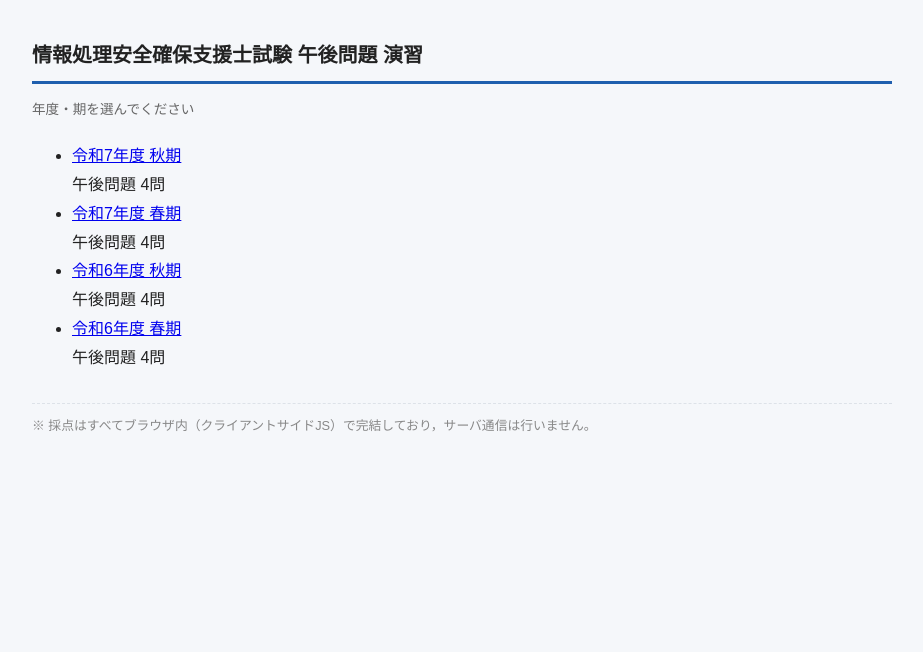
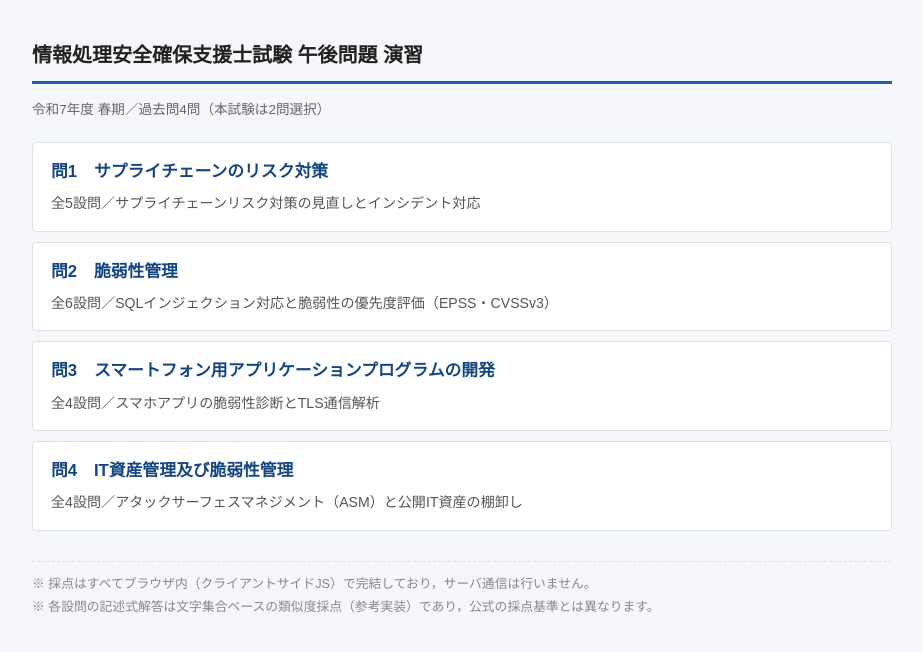
Before and after one commit to 132436243-droid/siensi, a plain HTML site: page index.html in a window 1280 px wide. Shown: the whole page, without its empty margins (178-1101 px from the left). Drawn offline with Linux system fonts and the light colour scheme.

Commit message:
Modify title and add past exam question section
Updated the title and added a new section for past exam questions with descriptions.

```diff
--- a/index.html
+++ b/index.html
@@ -3,21 +3,32 @@
 <head>
 <meta charset="UTF-8">
 <meta name="viewport" content="width=device-width, initial-scale=1.0">
-<title>情報処理安全確保支援士 午後問題演習</title>
+<title>情報処理安全確保支援士 午後問題演習｜令和7年度 春期</title>
 <link rel="stylesheet" href="assets/style.css">
 </head>
 <body>
 <div class="wrap">
   <h1>情報処理安全確保支援士試験 午後問題 演習</h1>
-  <div class="meta">年度・期を選んでください</div>
-  <ul class="exam-list">
-    <li><a href="r07-autumn/index.html">令和7年度 秋期</a><div class="desc">午後問題 4問</div></li>
-    <li><a href="r07-spring/index.html">令和7年度 春期</a><div class="desc">午後問題 4問</div></li>
-    <li><a href="r06-autumn/index.html">令和6年度 秋期</a><div class="desc">午後問題 4問</div></li>
-    <li><a href="r06-spring/index.html">令和6年度 春期</a><div class="desc">午後問題 4問</div></li>
+  <div class="meta">令和7年度 春期／過去問4問（本試験は2問選択）</div>
+
+  <ul class="q-list">
+    <li><a href="q1.html">問1　サプライチェーンのリスク対策</a>
+      <div class="desc">全5設問／サプライチェーンリスク対策の見直しとインシデント対応</div>
+    </li>
+    <li><a href="q2.html">問2　脆弱性管理</a>
+      <div class="desc">全6設問／SQLインジェクション対応と脆弱性の優先度評価（EPSS・CVSSv3）</div>
+    </li>
+    <li><a href="q3.html">問3　スマートフォン用アプリケーションプログラムの開発</a>
+      <div class="desc">全4設問／スマホアプリの脆弱性診断とTLS通信解析</div>
+    </li>
+    <li><a href="q4.html">問4　IT資産管理及び脆弱性管理</a>
+      <div class="desc">全4設問／アタックサーフェスマネジメント（ASM）と公開IT資産の棚卸し</div>
+    </li>
   </ul>
+
   <div class="note">
-    ※ 採点はすべてブラウザ内（クライアントサイドJS）で完結しており，サーバ通信は行いません。
+    ※ 採点はすべてブラウザ内（クライアントサイドJS）で完結しており，サーバ通信は行いません。<br>
+    ※ 各設問の記述式解答は文字集合ベースの類似度採点（参考実装）であり，公式の採点基準とは異なります。
   </div>
 </div>
 </body>
```
